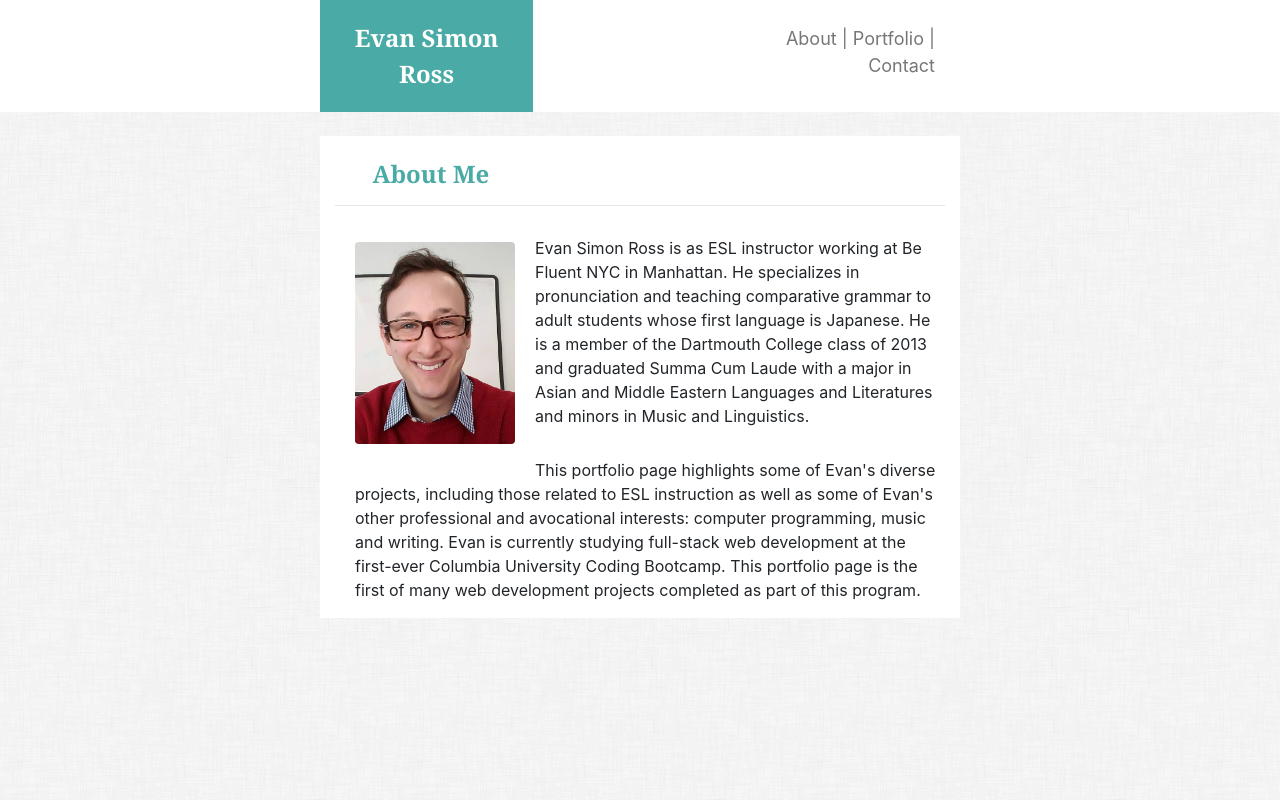
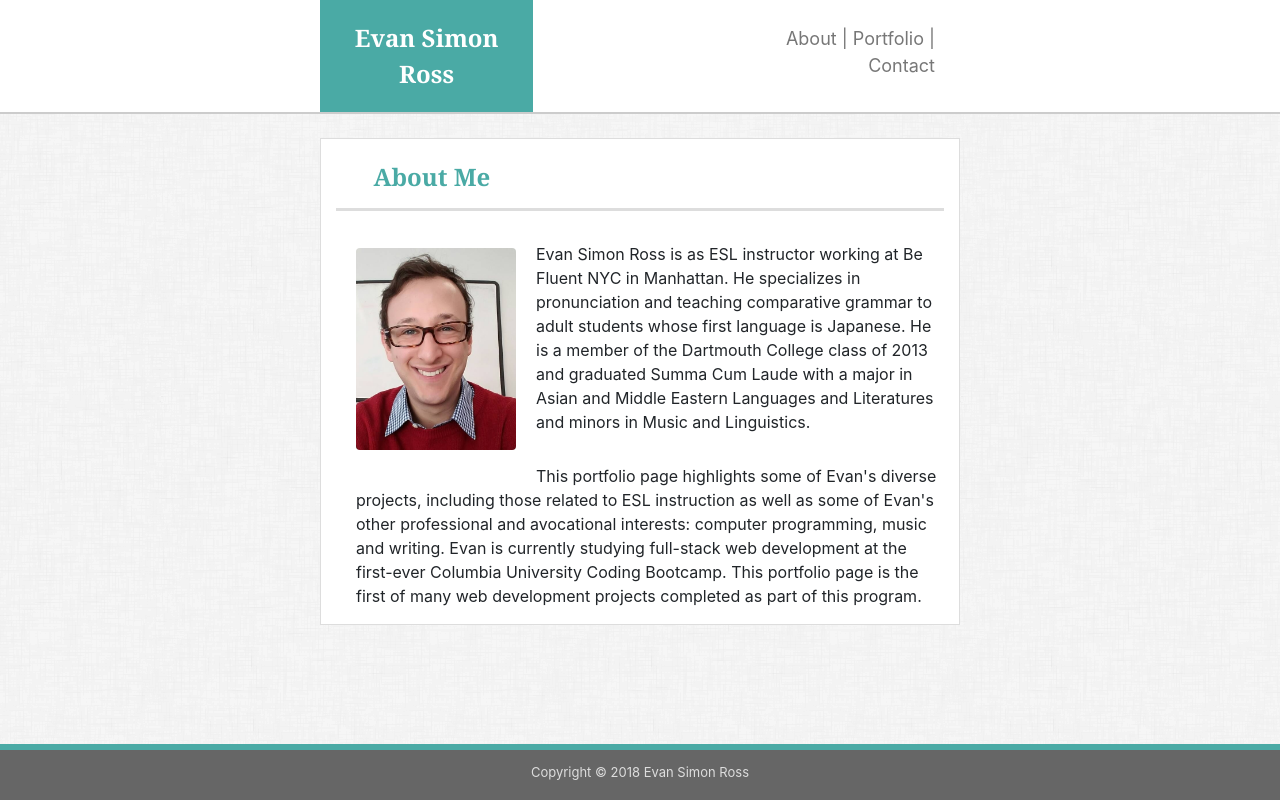
Before and after one commit to evansimonross/Bootstrap-Portfolio, a plain HTML site: page index.html in a window 1280 px wide. Drawn offline with nearby package versions, Linux system fonts and the light colour scheme.

Commit message:
Finished formatting index.html with Bootstrap rows & columns.

```diff
--- a/index.html
+++ b/index.html
@@ -21,6 +21,7 @@
     <div class="container-fluid">
         <div class="row" style="
                 background-color: #fff;
+                border-bottom: solid 2px #ccc;
                 ">
             <div class="col-md-3">
 
@@ -59,6 +60,8 @@
             </div>
             <div class="col-md-6" style="
                     background-color: #fff;
+                    border: solid 1px;
+                    border-color: #dddddd;
                     ">
                 <br>
                 <h1 style="
@@ -68,24 +71,44 @@
                         font-weight: bold;
                         ">
                     &nbsp;&nbsp;&nbsp;&nbsp;&nbsp; About Me</h1>
-                <hr>
-                <img src="images/evan.jpg" class="rounded float-left" alt="Evan Simon Ross" width="160px" style = "margin:20px">
+                <hr style="
+                    display: block;
+                    height: 1px;
+                    border: 0;
+                    border-top: 3px solid #ddd;
+                    padding: 0;
+                    ">
+                <img src="images/evan.jpg" class="rounded float-left" alt="Evan Simon Ross" width="160px" style="margin:20px">
                 <p style="margin-top:30px; margin-left: 20px">Evan Simon Ross is as ESL instructor working at Be Fluent NYC in Manhattan. He specializes in pronunciation
-                and teaching comparative grammar to adult students whose first language is Japanese. He is a member of the
-                Dartmouth College class of 2013 and graduated Summa Cum Laude with a major in Asian and Middle Eastern Languages
-                and Literatures and minors in Music and Linguistics.</p>
-                <p style="margin-top:30px; margin-left: 20px">This portfolio page highlights some of Evan's diverse
-                projects, including those related to ESL instruction as well as some of Evan's other professional and avocational
-                interests: computer programming, music and writing. Evan is currently studying full-stack web development
-                at the first-ever Columbia University Coding Bootcamp. This portfolio page is the first of many web development
-                projects completed as part of this program.</p>
+                    and teaching comparative grammar to adult students whose first language is Japanese. He is a member of
+                    the Dartmouth College class of 2013 and graduated Summa Cum Laude with a major in Asian and Middle Eastern
+                    Languages and Literatures and minors in Music and Linguistics.</p>
+                <p style="margin-top:30px; margin-left: 20px">This portfolio page highlights some of Evan's diverse projects, including those related to ESL instruction
+                    as well as some of Evan's other professional and avocational interests: computer programming, music and
+                    writing. Evan is currently studying full-stack web development at the first-ever Columbia University
+                    Coding Bootcamp. This portfolio page is the first of many web development projects completed as part
+                    of this program.</p>
             </div>
             <div class="col-md-3">
 
             </div>
         </div>
-        <div class="row">
-
+        <div class="row" style="
+            background-color: #666666;
+            position: absolute;
+            bottom: 0px;
+            width: 100%;
+            height: 7%;
+            color: #ddd;
+            text-align:center;
+            border-top: solid 6px #4aaaa5;
+            font-size: small;
+            justify-content: center;
+            align-items: center;
+        ">
+            <div class="col-md-12">
+                <p style="transform:translateY(30%);">Copyright © 2018 Evan Simon Ross</p>
+            </div>
         </div>
     </div>
 </body>
```
